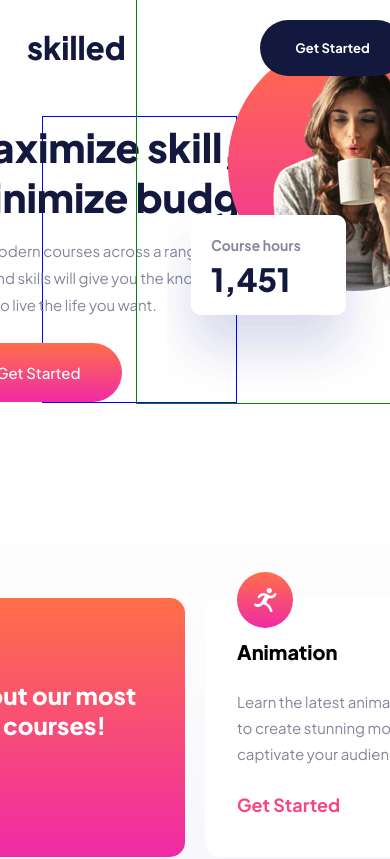
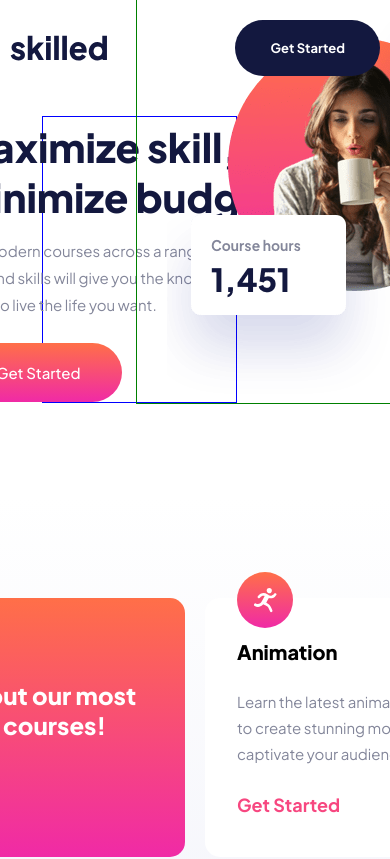
Before and after one commit to russell-crooms/skilled, a React (Vite) app: page / in a window 390 px wide. Shown: the top 859 px of the page. Built offline with nearby package versions, Linux system fonts and the light colour scheme.

Commit message:
Updated the Navigation bar design for the 425px and 375 px breakpoints.

```diff
--- a/src/components/navBar/NavBar.css
+++ b/src/components/navBar/NavBar.css
@@ -68,8 +68,7 @@
         font-size: 13px;
     }
     .navbar-container {
-        width: 97vw;
-        margin-right: -15px;
+        width: 95vw;
         margin-top: 20px;
     }
 }
```
